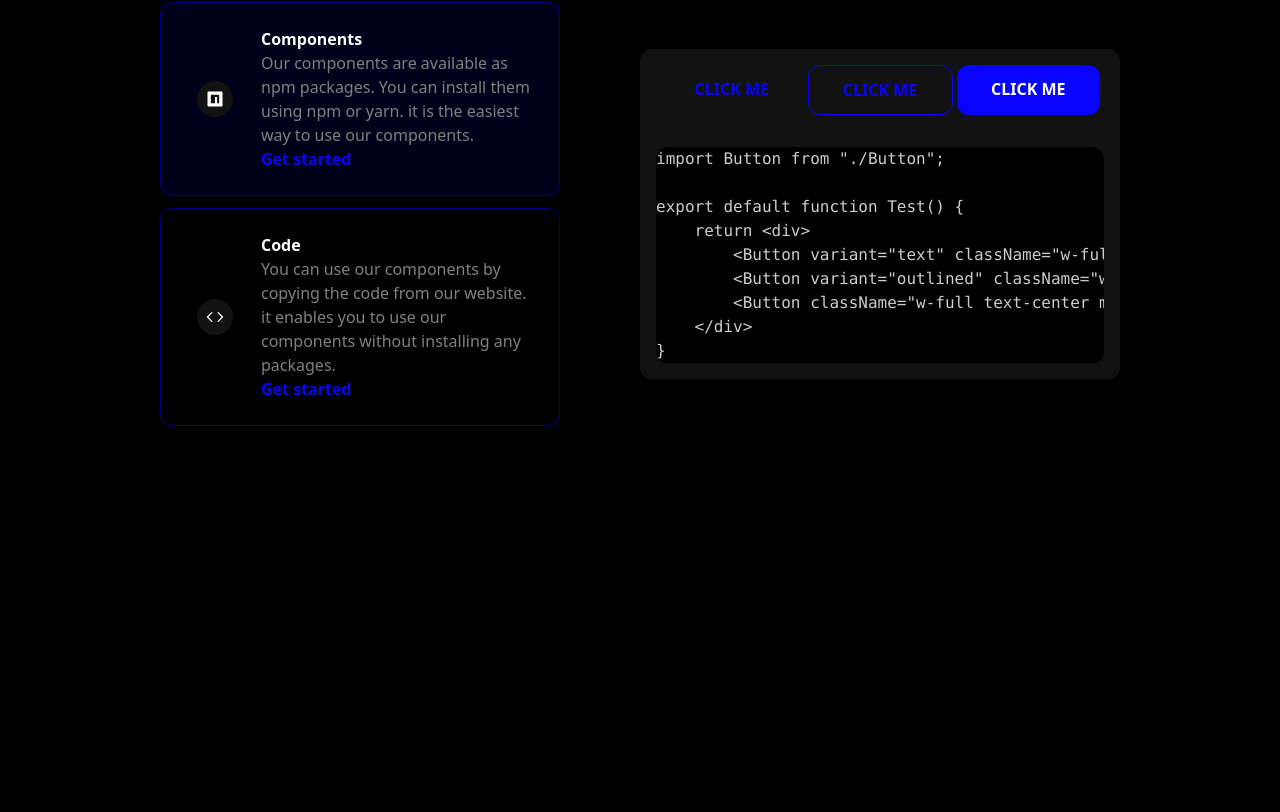
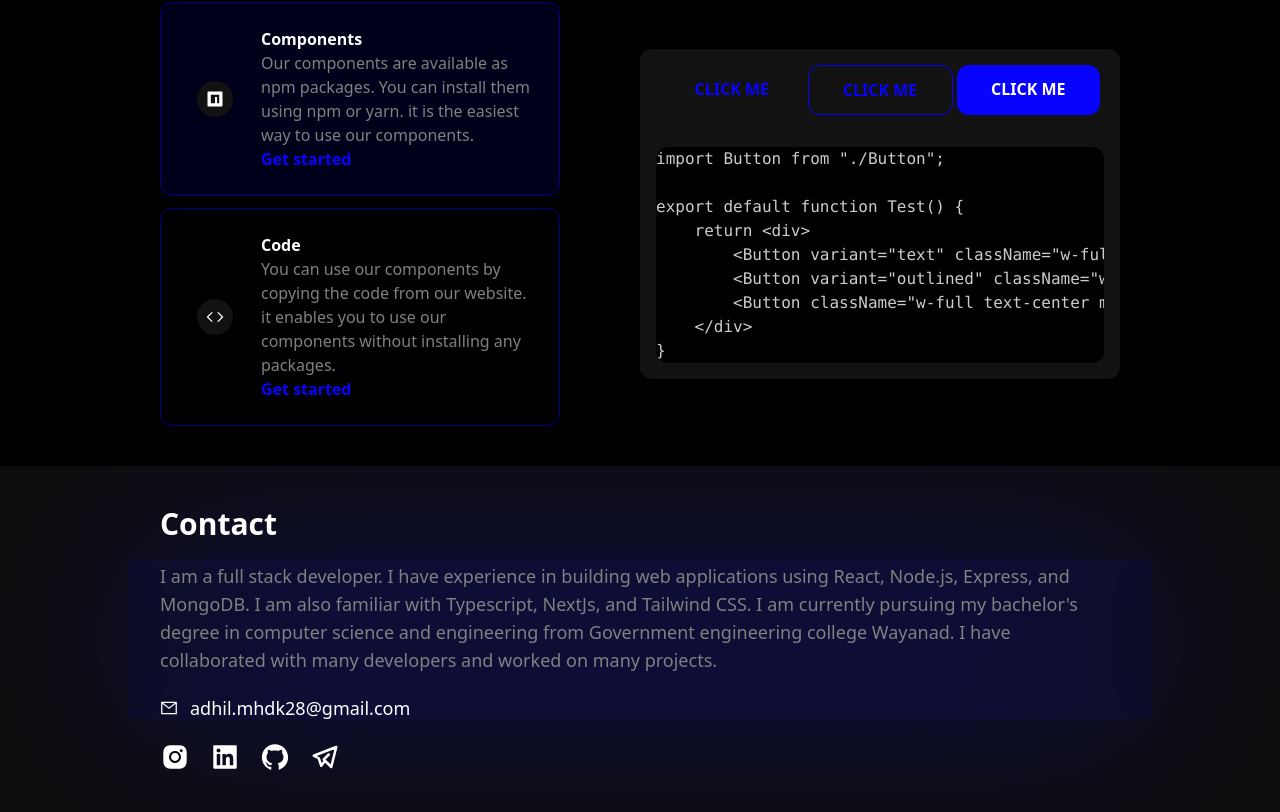
Before and after one commit to adhil72/comb., a Next.js app: page / in a window 1280 px wide. Shown: the part 942-1754 px from the top of the page. Before the commit the page ends 1408 px from the top, so only its background shows below. Built offline with nearby package versions, Linux system fonts and the light colour scheme.

Commit message:
footer design and implementation

```diff
--- a/app/AppLayout.tsx
+++ b/app/AppLayout.tsx
@@ -1,8 +1,9 @@
 "use client";
 
 import AppBar from "@/Componenets/Feature/AppBar/AppBar";
-import {AppContext, AppContextType} from "./AppContext";
-import React, {useEffect, useMemo} from "react";
+import { AppContext, AppContextType } from "./AppContext";
+import React, { useEffect, useMemo } from "react";
+import Footer from "@/Componenets/Feature/Footer/Footer";
 
 export default function AppLayout(props: React.HTMLAttributes<HTMLBodyElement>) {
 
@@ -12,9 +13,10 @@ export default function AppLayout(props: React.HTMLAttributes<HTMLBodyElement>)
 
     return <>
         <AppContext.Provider value={ContextData}>
-            <body {...props} className={"bg-primary text-primary"}>
-            <AppBar/>
-            {props.children}
+            <body {...props} className={"bg-primary text-primary w-full h-screen overflow-auto"}>
+                <AppBar />
+                {props.children}
+                <Footer />
             </body>
         </AppContext.Provider>
     </>
--- /dev/null
+++ b/src/Componenets/Feature/Footer/Footer.tsx
@@ -0,0 +1,30 @@
+import Box from "@/Componenets/Common/Box";
+import Container from "@/Componenets/Common/Container";
+import Flex from "@/Componenets/Common/Flex";
+import { AiFillGithub, AiFillInstagram, AiFillLinkedin, AiOutlineMail } from "react-icons/ai";
+import { TbBrandTelegram } from "react-icons/tb";
+
+export default function Footer() {
+    return (
+        <Box className="w-full relative flex items-center justify-center overflow-hidden">
+            <Box className={"bg-secondary z-10 backdrop-blur-[100px] bg-opacity-75"}>
+                <Container className={"py-10"}>
+                    <span id={"contact"} className={"text-3xl font-bold text-primary"}>Contact</span>
+                    <p className="py-5 text-secondary text-lg">
+                        I am a full stack developer. I have experience in building web applications using React, Node.js, Express, and MongoDB. I am also familiar with Typescript, NextJs, and Tailwind CSS. I am currently pursuing my bachelor&apos;s degree in computer science and engineering from Government engineering college Wayanad. I have collaborated with many developers and worked on many projects.
+                    </p>
+                    <Flex className="text-lg text-primary items-center">
+                        <AiOutlineMail /> <span className={"ml-3"}>adhil.mhdk28@gmail.com</span>
+                    </Flex>
+                    <Flex className={"text-primary text-3xl mt-5"}>
+                        <AiFillInstagram onClick={() => window.open("https://www.instagram.com/adhilmhd28")} className={"hover:text-tint cursor-pointer"} />
+                        <AiFillLinkedin onClick={() => window.open("https://www.linkedin.com/in/adhil-muhammed-k-200b13292")} className={"ml-5 hover:text-tint cursor-pointer"} />
+                        <AiFillGithub onClick={() => window.open("https://github.com/adhil72")} className={"ml-5 hover:text-tint cursor-pointer"} />
+                        <TbBrandTelegram onClick={() => window.open("https://t.me/adhil28")} className={"ml-5 hover:text-tint cursor-pointer"} />
+                    </Flex>
+                </Container>
+            </Box>
+            <Box className="z-0 bg-tint w-[80%] h-40 absolute"></Box>
+        </Box>
+    );
+}
```
